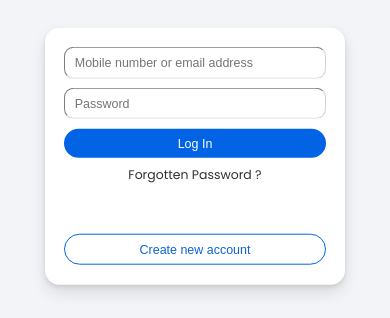
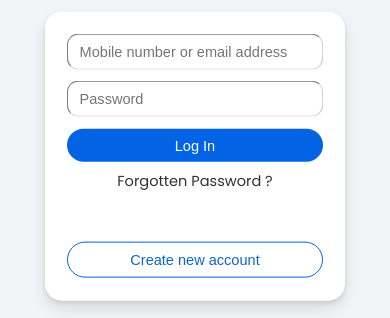
Before and after one commit to GoalPurse/fb, a plain HTML site: page index.html in a window 390 px wide. Shown: the part 266-584 px from the top of the page. Drawn offline with Linux system fonts and the light colour scheme.

Commit message:
Update style.css

```diff
--- a/style.css
+++ b/style.css
@@ -126,7 +126,7 @@ form .create-account:hover {
 
 @media (max-width: 500px) {
   html {
-    font-size: 60%;
+    font-size: 70%;
   }
 
   .name-content {
```
